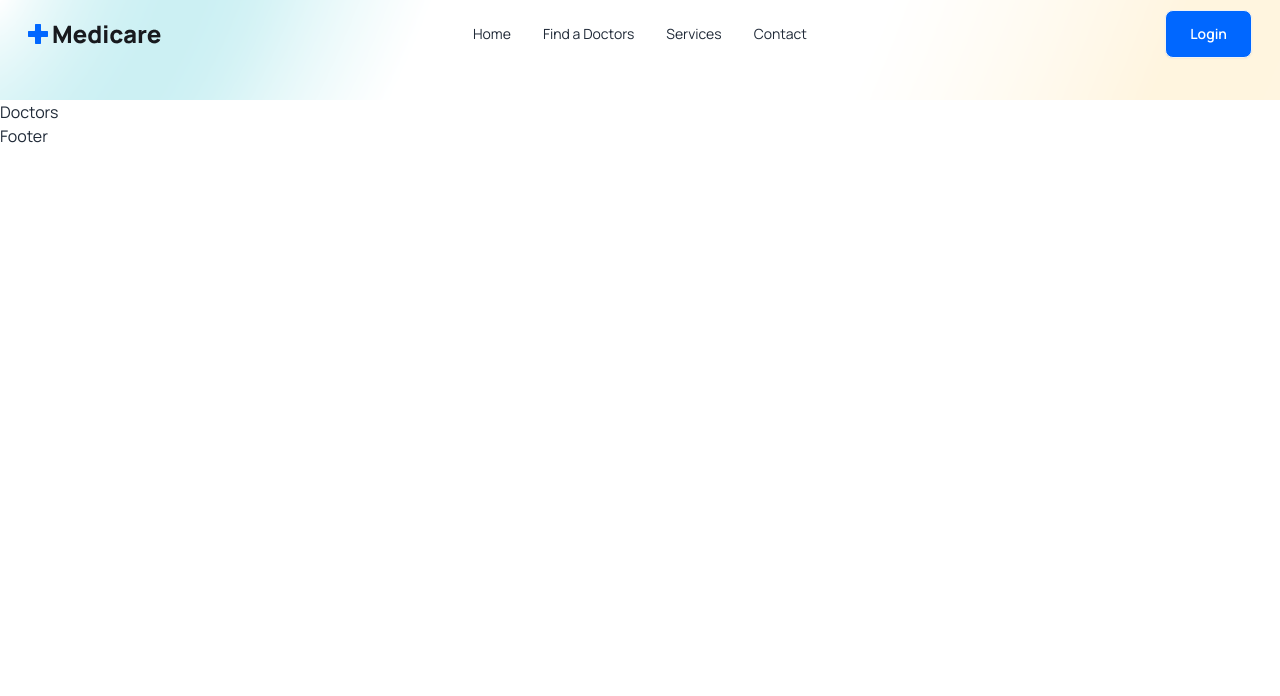
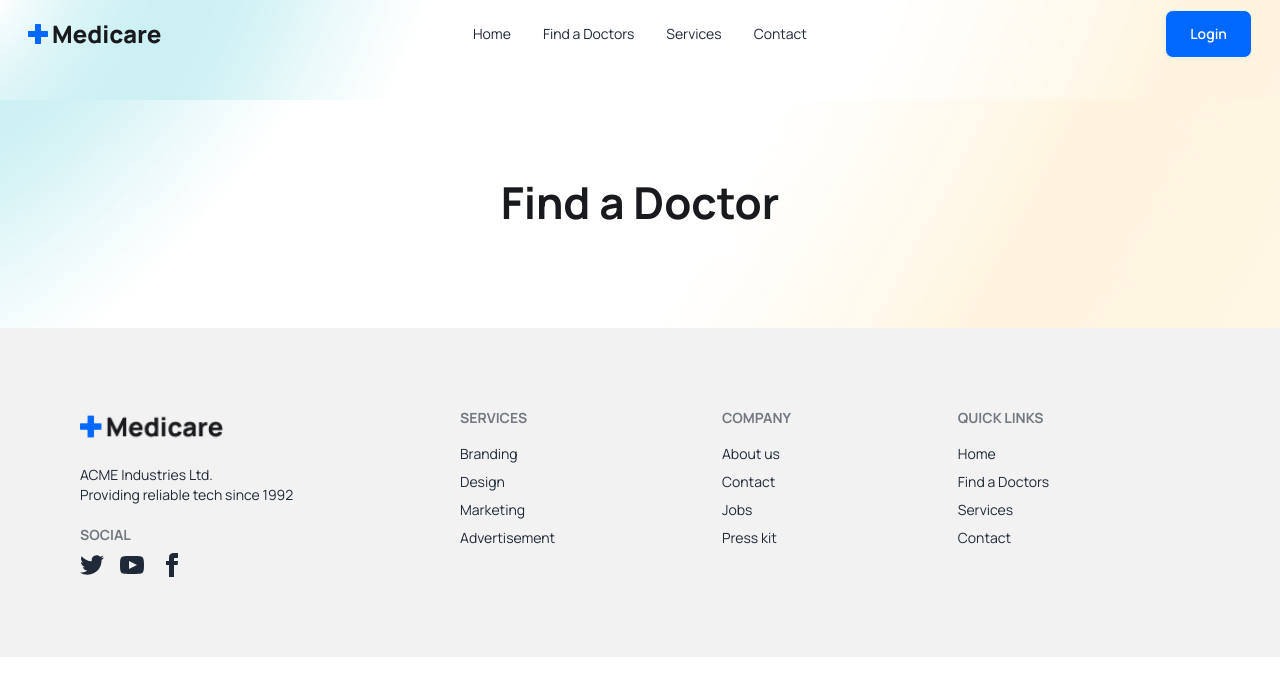
Before and after one commit to codewithriad/madical-booking-app-stripe, a React (Vite) app in the folder client/: page /doctors in a window 1280 px wide. Shown: the top 696 px of the page. Built offline with nearby package versions, Linux system fonts and the light colour scheme.

Commit message:
services page complete

```diff
--- a/client/src/assets/data/services.js
+++ b/client/src/assets/data/services.js
@@ -1,4 +1,4 @@
-const services = [
+export const services = [
   {
     name: "Cancer Care",
     desc: "World-class care for everyone. Our health System offers unmatched, expert health care. From the lab to the clinic.",
@@ -36,4 +36,3 @@ const services = [
     textColor: "#9771FF",
   },
 ];
-export default services;
--- a/client/src/components/Footer/Footer.jsx
+++ b/client/src/components/Footer/Footer.jsx
@@ -1,9 +1,115 @@
-import React from 'react'
+import { Link } from "react-router-dom";
+import logo from "../../assets/images/logo.png";
+
+
 
 const Footer = () => {
+
+
+  const navLinks = [
+    {
+      path: "/",
+      label: "Home",
+    },
+    {
+      path: "/doctors",
+      label: "Find a Doctors",
+    },
+    {
+      path: "services",
+      label: "Services",
+    },
+    {
+      path: "/contact",
+      label: "Contact",
+    }
+  ]
+
+
+
   return (
-    <div>Footer</div>
-  )
-}
+    <>
+      <footer className="footer p-20 text-base-content bg-base-200">
+        <aside className="space-y-3">
+          <figure>
+            <Link to="/">
+              <img src={logo} alt="Logo" className="w-36" />
+            </Link>
+          </figure>
+          <p>
+            ACME Industries Ltd.
+            <br />
+            Providing reliable tech since 1992
+          </p>
+          <nav>
+            <h6 className="footer-title">Social</h6>
+            <div className="grid grid-flow-col gap-4">
+              <a>
+                <svg
+                  xmlns="http://www.w3.org/2000/svg"
+                  width="24"
+                  height="24"
+                  viewBox="0 0 24 24"
+                  className="fill-current"
+                >
+                  <path d="M24 4.557c-.883.392-1.832.656-2.828.775 1.017-.609 1.798-1.574 2.165-2.724-.951.564-2.005.974-3.127 1.195-.897-.957-2.178-1.555-3.594-1.555-3.179 0-5.515 2.966-4.797 6.045-4.091-.205-7.719-2.165-10.148-5.144-1.29 2.213-.669 5.108 1.523 6.574-.806-.026-1.566-.247-2.229-.616-.054 2.281 1.581 4.415 3.949 4.89-.693.188-1.452.232-2.224.084.626 1.956 2.444 3.379 4.6 3.419-2.07 1.623-4.678 2.348-7.29 2.04 2.179 1.397 4.768 2.212 7.548 2.212 9.142 0 14.307-7.721 13.995-14.646.962-.695 1.797-1.562 2.457-2.549z"></path>
+                </svg>
+              </a>
+              <a>
+                <svg
+                  xmlns="http://www.w3.org/2000/svg"
+                  width="24"
+                  height="24"
+                  viewBox="0 0 24 24"
+                  className="fill-current"
+                >
+                  <path d="M19.615 3.184c-3.604-.246-11.631-.245-15.23 0-3.897.266-4.356 2.62-4.385 8.816.029 6.185.484 8.549 4.385 8.816 3.6.245 11.626.246 15.23 0 3.897-.266 4.356-2.62 4.385-8.816-.029-6.185-.484-8.549-4.385-8.816zm-10.615 12.816v-8l8 3.993-8 4.007z"></path>
+                </svg>
+              </a>
+              <a>
+                <svg
+                  xmlns="http://www.w3.org/2000/svg"
+                  width="24"
+                  height="24"
+                  viewBox="0 0 24 24"
+                  className="fill-current"
+                >
+                  <path d="M9 8h-3v4h3v12h5v-12h3.642l.358-4h-4v-1.667c0-.955.192-1.333 1.115-1.333h2.885v-5h-3.808c-3.596 0-5.192 1.583-5.192 4.615v3.385z"></path>
+                </svg>
+              </a>
+            </div>
+          </nav>
+        </aside>
+        <nav>
+          <h6 className="footer-title">Services</h6>
+          <a className="link link-hover">Branding</a>
+          <a className="link link-hover">Design</a>
+          <a className="link link-hover">Marketing</a>
+          <a className="link link-hover">Advertisement</a>
+        </nav>
+        <nav>
+          <h6 className="footer-title">Company</h6>
+          <a className="link link-hover">About us</a>
+          <a className="link link-hover">Contact</a>
+          <a className="link link-hover">Jobs</a>
+          <a className="link link-hover">Press kit</a>
+        </nav>
+        <nav>
+          <h6 className="footer-title">Quick Links</h6>
+          <ul className="space-y-2">
+            {navLinks.map((item, index) => {
+            return (
+              <li key={index}>
+                <Link to={item.path}>{item.label}</Link>
+              </li>
+            )
+          })}
+          </ul>
 
-export default Footer
+        </nav>
+      </footer>
+    </>
+  );
+};
+
+export default Footer;
--- a/client/src/components/Header/Header.jsx
+++ b/client/src/components/Header/Header.jsx
@@ -2,10 +2,8 @@ import { useState } from "react";
 import { Link } from "react-router-dom";
 import avater from '../../assets/images/avatar-icon.png';
 import logo from "../../assets/images/logo.png";
-const Header = () => {
-  const [isOpen, setIsOpen] = useState(false);
-  const [user, setUser] = useState(false);
-  const navLinks = [
+
+ const navLinks = [
     {
       path: "/",
       label: "Home",
@@ -24,6 +22,10 @@ const Header = () => {
     },
 
   ];
+const Header = () => {
+  const [isOpen, setIsOpen] = useState(false);
+  const [user, setUser] = useState(false);
+
 
   return (
     <>
@@ -38,7 +40,7 @@ const Header = () => {
             </div>
             {/* ======== navigation on center ======== */}
             <div className="navbar-center md:flex hidden">
-              <ul className="menu menu-horizontal px-1">
+              <ul className="menu menu-horizontal px-2">
                 {navLinks.map((items, index) => {
                   return (
                     <li key={index}>
--- a/client/src/components/Services/ServiceList.jsx
+++ b/client/src/components/Services/ServiceList.jsx
@@ -1,4 +1,4 @@
-import services from "../../assets/data/services";
+import { services } from "../../assets/data/services";
 import ServicesCard from "./ServicesCard";
 const ServiceList = () => {
   return (
--- a/client/src/components/Services/ServicesCard.jsx
+++ b/client/src/components/Services/ServicesCard.jsx
@@ -27,8 +27,3 @@ const ServicesCard = (item, index) => {
 };
 
 export default ServicesCard;
-
-//  name: "Burn Treatment",
-// desc: "World-class care for everyone. Our health System offers unmatched, expert health care. From the lab to the clinic.",
-// bgColor: "rgba(151, 113, 255, .2)",
-// textColor: "#9771FF",
--- a/client/src/index.css
+++ b/client/src/index.css
@@ -27,6 +27,9 @@
   .hero__section {
     @apply bg-[url('./assets/images/hero-bg.png')] bg-cover bg-no-repeat bg-center;
   }
+  .doctor__section {
+    @apply bg-[url('./assets/images/hero-bg.png')] bg-cover bg-no-repeat bg-center;
+  }
 }
 @media only screen and (max-width: 1024px) {
   .container {
--- a/client/src/pages/Doctors/DoctorDetails.jsx
+++ b/client/src/pages/Doctors/DoctorDetails.jsx
@@ -1,8 +1,10 @@
-import React from 'react'
+
 
 const DoctorDetails = () => {
   return (
-    <div>DoctorDetails</div>
+    <>
+      <h2>details</h2>
+    </>
   )
 }
 
--- a/client/src/pages/Doctors/Doctors.jsx
+++ b/client/src/pages/Doctors/Doctors.jsx
@@ -1,9 +1,18 @@
-import React from 'react'
-
 const Doctors = () => {
   return (
-    <div>Doctors</div>
-  )
-}
+    <>
+      <section className="doctor__section">
+        <div className="container">
+          <div className="xl:w-[470px] mx-auto">
+            <h2 className="heading text-center">Find a Doctor</h2>
+          </div>
+          <div className="flex justify-center items-center ">
+            <input type="text" className="" />
+          </div>
+        </div>
+      </section>
+    </>
+  );
+};
 
-export default Doctors
+export default Doctors;
--- a/client/src/pages/Home.jsx
+++ b/client/src/pages/Home.jsx
@@ -180,6 +180,8 @@ const Home = () => {
       {/* Testimonial section */}
 
       <Testimonial/>
+
+
     </>
   );
 };
--- a/client/src/pages/Services.jsx
+++ b/client/src/pages/Services.jsx
@@ -1,9 +1,23 @@
-import React from 'react'
+
+import { services } from '../assets/data/services';
+import ServicesCard from "../components/Services/ServicesCard";
+
 
 const Services = () => {
+
   return (
-    <div>Services</div>
+    <>
+        <section>
+            <div className="container">
+            <div className="grid grid-cols-1 md:grid-cols-2 lg:grid-cols-3 gap-5 lg:gap-[30px] mt-[38px] lg:mt-[55px]">
+            {services.map((item, index) => (
+              <ServicesCard key={index} item={item} index={index}/>
+            ))}
+          </div>
+            </div>
+        </section>
+    </>
   )
 }
 
-export default Services
+export default Services;
--- a/client/src/pages/SignUp.jsx
+++ b/client/src/pages/SignUp.jsx
@@ -1,4 +1,4 @@
-import React from 'react'
+
 
 const SignUp = () => {
   return (
```
